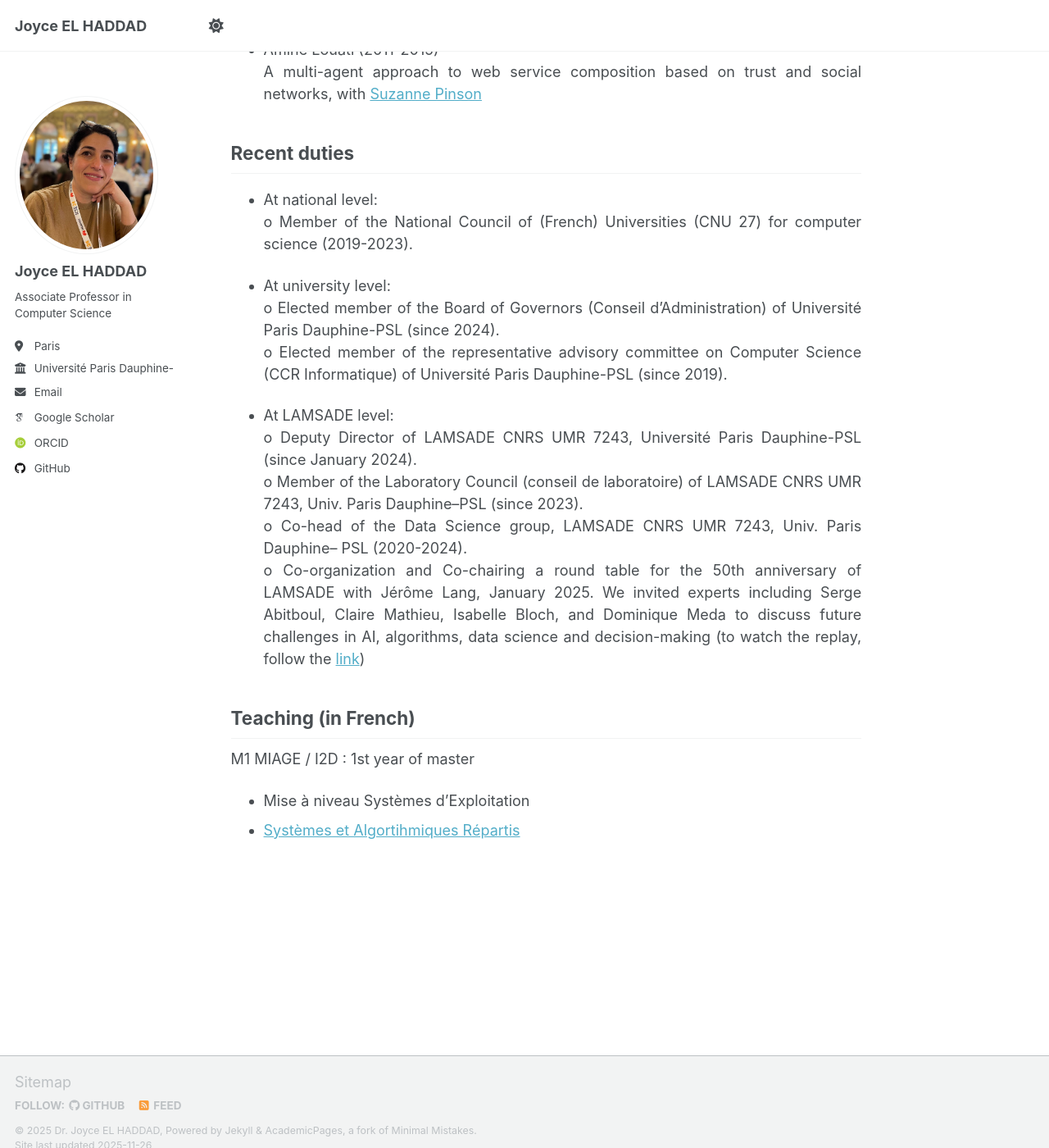
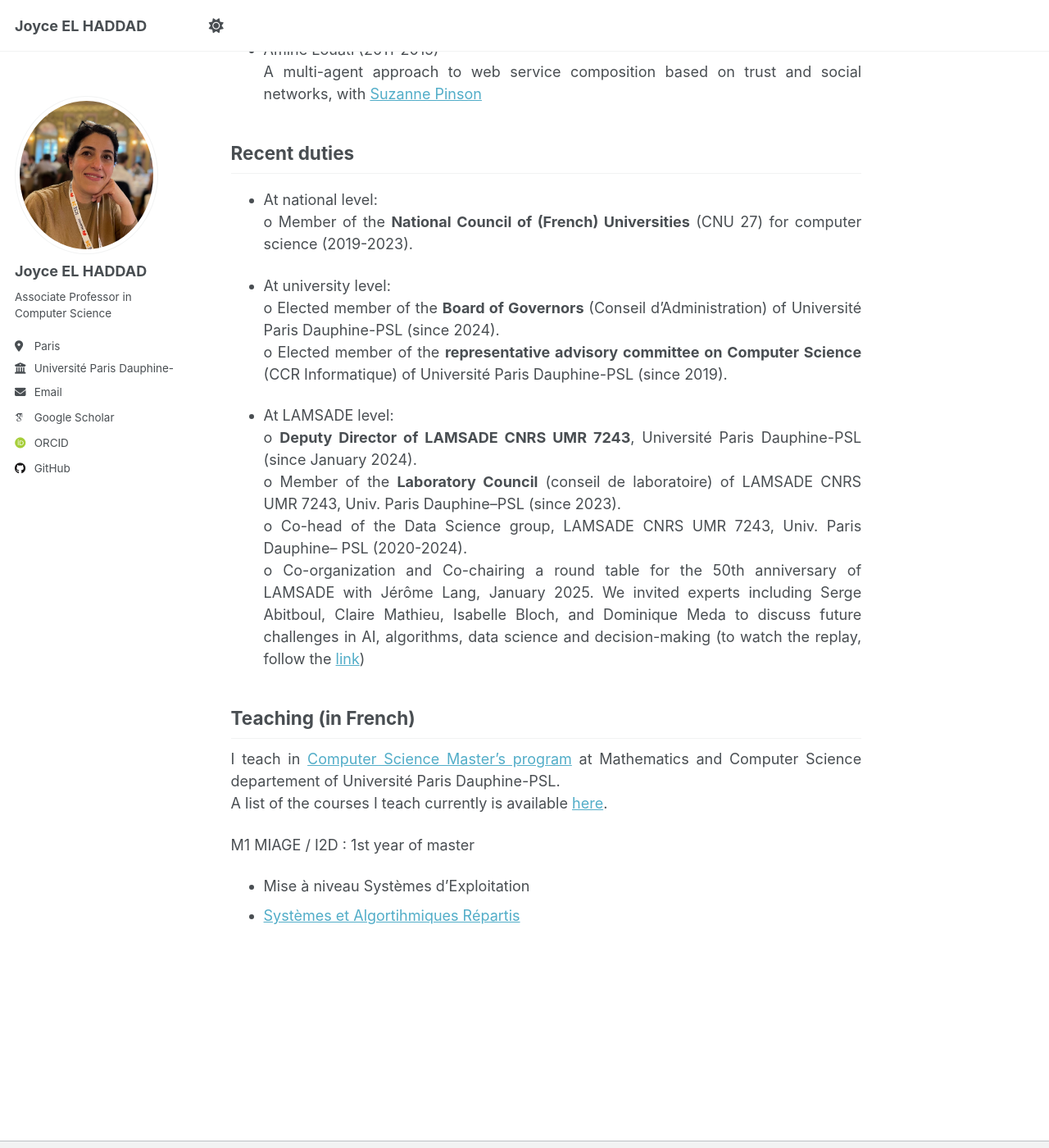
Before and after one commit to joyceelhaddad/joyceelhaddad.github.io, a Jekyll site: the page built from _pages/about.md, in a window 1280 px wide and 1400 px high, scrolled down 1191 px. Shown: the whole window at 82% size. Built offline with Jekyll 4.4.1, drawn with Linux system fonts in a browser that asks for light colours; some web fonts are replaced; a script that is not in the unit is left out.

Commit message:
Update about.md

```diff
--- a/_pages/about.md
+++ b/_pages/about.md
@@ -41,23 +41,26 @@ Supervision of PhD students
 Recent duties
 ------
 - At national level:<br>
-  o Member of the National Council of (French) Universities (CNU 27) for computer science (2019-2023).
+  o Member of the **National Council of (French) Universities** (CNU 27) for computer science (2019-2023).
 
 - At university level:<br>
-  o Elected member of the Board of Governors (Conseil d'Administration) of Université Paris Dauphine-PSL (since 2024).<br>
-  o Elected member of the representative advisory committee on Computer Science (CCR Informatique) of Université Paris Dauphine-PSL (since 2019).
+  o Elected member of the **Board of Governors** (Conseil d'Administration) of Université Paris Dauphine-PSL (since 2024).<br>
+  o Elected member of the **representative advisory committee on Computer Science** (CCR Informatique) of Université Paris Dauphine-PSL (since 2019).
 
 - At LAMSADE level:<br>
-  o Deputy Director of LAMSADE CNRS UMR 7243, Université Paris Dauphine-PSL (since January 2024).<br>
-  o Member of the Laboratory Council (conseil de laboratoire) of LAMSADE CNRS UMR 7243, Univ. Paris Dauphine–PSL (since 2023).<br>
+  o **Deputy Director of LAMSADE CNRS UMR 7243**, Université Paris Dauphine-PSL (since January 2024).<br>
+  o Member of the **Laboratory Council** (conseil de laboratoire) of LAMSADE CNRS UMR 7243, Univ. Paris Dauphine–PSL (since 2023).<br>
   o Co-head of the Data Science group, LAMSADE CNRS UMR 7243, Univ. Paris Dauphine– PSL (2020-2024).<br>
   o Co-organization and Co-chairing a round table for the 50th anniversary of LAMSADE with Jérôme Lang, January 2025. We invited experts including Serge Abitboul, Claire Mathieu, Isabelle Bloch, and Dominique Meda to discuss future challenges in AI, algorithms, data science and decision-making (to watch the replay, follow the [link](https://www.lamsade.dauphine.fr/fr.html))
 
 Teaching (in French)
 ------
+I teach in [Computer Science Master's program](https://dauphine.psl.eu/en/training/masters-degrees) at Mathematics and Computer Science departement of Université Paris Dauphine-PSL.<br>
+A list of the courses I teach currently is available [here](https://joyceelhaddad.github.io/teaching/).
+
 M1 MIAGE / I2D : 1st year of master
 - Mise à niveau Systèmes d'Exploitation
-- [Systèmes et Algortihmiques Répartis](https://joyceelhaddad.github.io/teaching/)
+- [Systèmes et Algortihmiques Répartis]()
 
 
 
```
